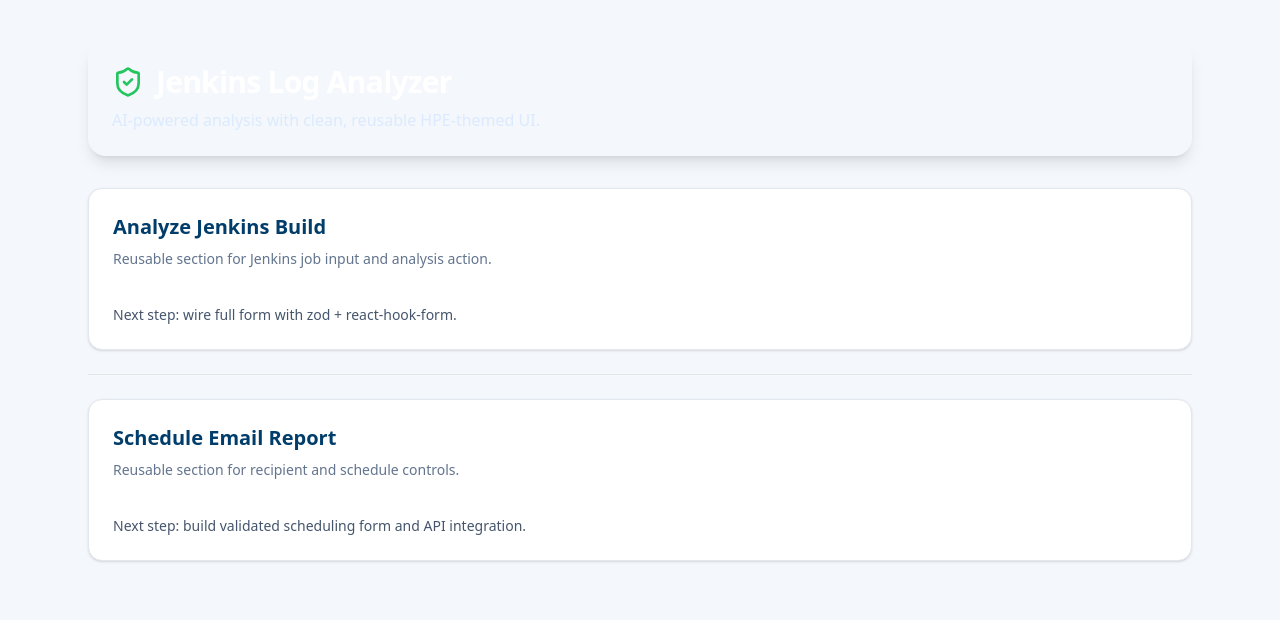
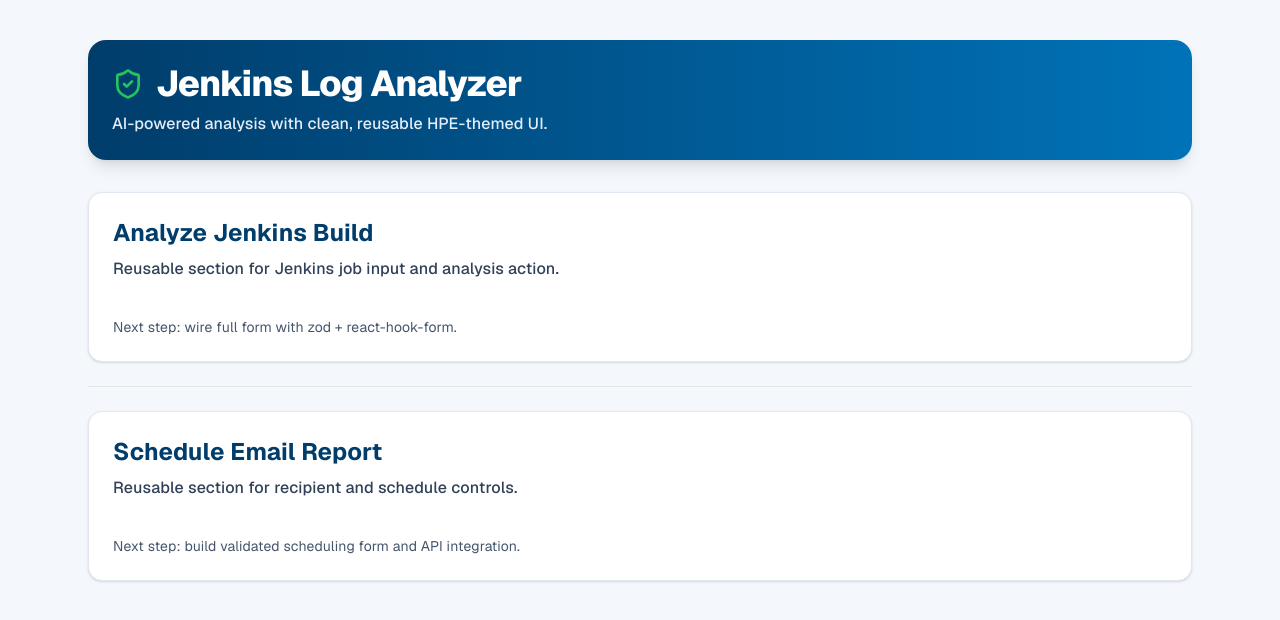
Before and after one commit to yousef-konswah-hpe/Jenkings-Log-Analyser, a Next.js app in the folder chatbot-frontend/: page / in a window 1280 px wide. Shown: the top 620 px of the page. Built offline with nearby package versions, Linux system fonts and the light colour scheme.

Commit message:
feat(frontend): add reusable HPE-themed layout and section components

```diff
--- a/chatbot-frontend/src/app/globals.css
+++ b/chatbot-frontend/src/app/globals.css
@@ -126,7 +126,12 @@
     @apply border-border outline-ring/50;
   }
   body {
-    @apply bg-background text-foreground;
+    @apply bg-background text-foreground font-sans antialiased;
+    text-rendering: optimizeLegibility;
+    -webkit-font-smoothing: antialiased;
+    -moz-osx-font-smoothing: grayscale;
+    letter-spacing: 0.01em;
+    line-height: 1.55;
   }
 }
 
--- a/chatbot-frontend/src/components/common/section-card.tsx
+++ b/chatbot-frontend/src/components/common/section-card.tsx
@@ -9,12 +9,12 @@
 
 export function SectionCard({ title, description, children }: SectionCardProps) {
   return (
-    <Card className="border-slate-200 shadow-sm">
+    <Card className="border-slate-200 bg-white shadow-sm">
       <CardHeader className="pb-3">
-        <CardTitle className="text-xl text-hpe-blue-900">{title}</CardTitle>
-        {description ? <p className="text-sm text-slate-500">{description}</p> : null}
+        <CardTitle className="text-2xl font-bold text-hpe-blue-900">{title}</CardTitle>
+        {description ? <p className="text-base font-medium text-slate-700">{description}</p> : null}
       </CardHeader>
-      <CardContent>{children}</CardContent>
+      <CardContent className="text-base leading-7 text-slate-800">{children}</CardContent>
     </Card>
   );
 }
--- a/chatbot-frontend/src/components/layout/page-header.tsx
+++ b/chatbot-frontend/src/components/layout/page-header.tsx
@@ -7,12 +7,12 @@
 
 export function PageHeader({ title, subtitle }: PageHeaderProps) {
   return (
-    <header className="mb-8 rounded-2xl bg-gradient-to-r from-hpe-blue-900 to-hpe-blue-700 p-6 text-white shadow-lg">
+    <header className="mb-8 rounded-2xl bg-[linear-gradient(90deg,#003d6b_0%,#0073b8_100%)] p-6 text-white shadow-lg">
       <div className="flex items-center gap-3">
         <ShieldCheck className="h-8 w-8 text-hpe-green-400" />
-        <h1 className="text-3xl font-bold tracking-tight">{title}</h1>
+        <h1 className="text-3xl font-extrabold tracking-tight text-white md:text-4xl">{title}</h1>
       </div>
-      <p className="mt-2 text-sm text-blue-100 md:text-base">{subtitle}</p>
+      <p className="mt-2 text-sm font-medium text-blue-50/95 md:text-base">{subtitle}</p>
     </header>
   );
 }
```
